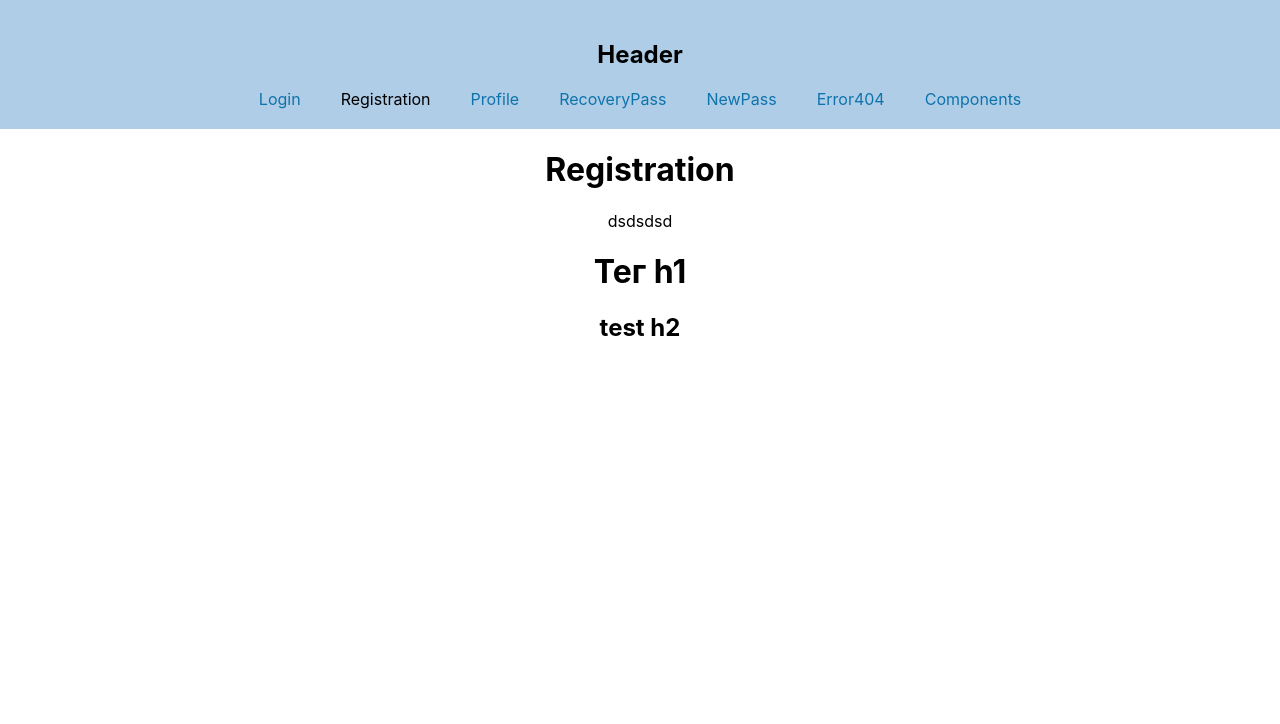
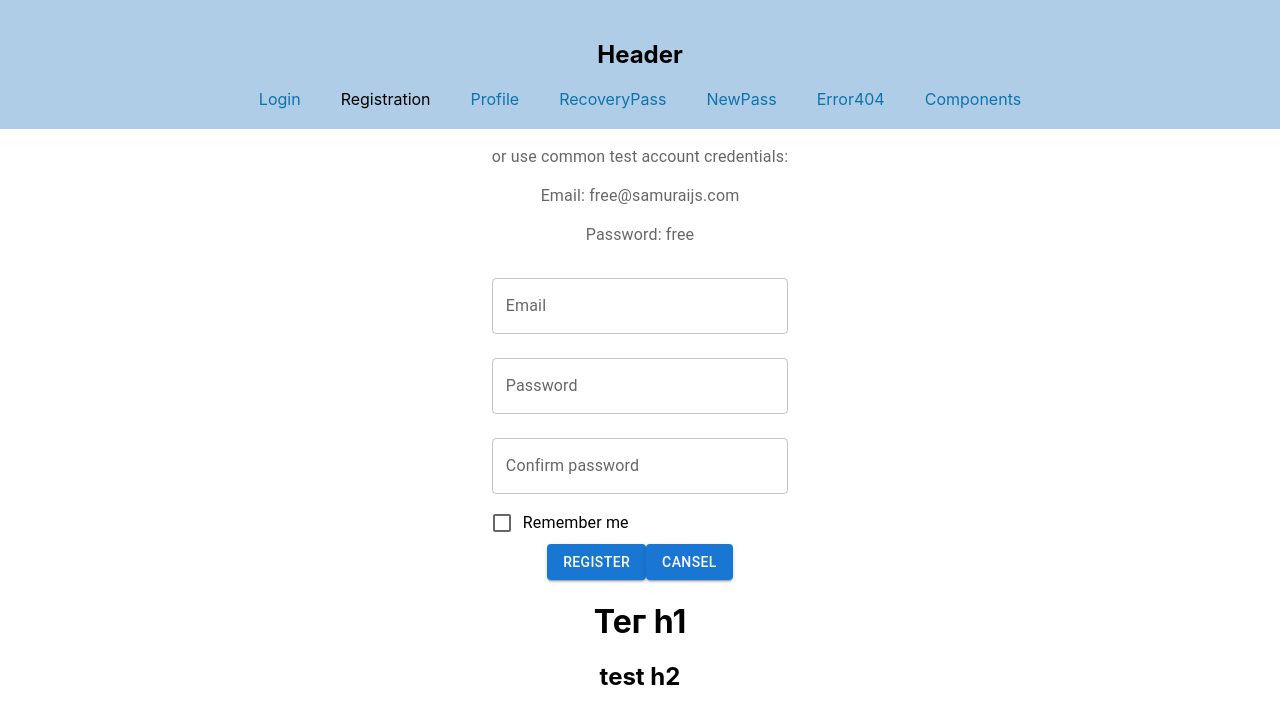
Before and after one commit to msaserj/inc-fridayproj, a React (Create React App) app: page /registration in a window 1280 px wide. Shown: the top 724 px of the page. Built offline with nearby package versions, Linux system fonts and the light colour scheme.

Commit message:
new_branches

```diff
--- a/package.json
+++ b/package.json
@@ -4,6 +4,9 @@
   "version": "0.1.0",
   "private": true,
   "dependencies": {
+    "@emotion/react": "^11.10.0",
+    "@emotion/styled": "^11.10.0",
+    "@mui/material": "^5.10.2",
     "@testing-library/jest-dom": "^5.14.1",
     "@testing-library/react": "^13.0.0",
     "@testing-library/user-event": "^13.2.1",
@@ -12,6 +15,7 @@
     "@types/react": "^18.0.0",
     "@types/react-dom": "^18.0.0",
     "axios": "^0.27.2",
+    "formik": "^2.2.9",
     "gh-pages": "^4.0.0",
     "react": "^18.2.0",
     "react-dom": "^18.2.0",
--- a/src/features/auth/registration/Registration.tsx
+++ b/src/features/auth/registration/Registration.tsx
@@ -1,6 +1,123 @@
+import {useFormik} from "formik";
+import {
+    Button,
+    Checkbox,
+    FormControl,
+    FormControlLabel,
+    FormGroup,
+    FormLabel,
+    Grid,
+    TextField
+} from "@mui/material";
+
+
+
+type ErrorFormikType = {
+    password?: string
+    confirmPassword?: string
+    email?: string
+    value?: string
+    description?: string
+}
+
 export const Registration = () => {
-    return<>
-        <h1>Registration</h1>
-        <div>dsdsdsd</div>
-    </>
+
+
+    // const dispatch = useDispatch()
+
+    //const isLoggedIn = useSelector<AppRootStateType, boolean>(state => state.auth.isLoggedIn);
+
+    const formik = useFormik({
+        validate: (values) => {
+            const errors: ErrorFormikType = {}
+            if (!values.email) {
+                errors.email = 'email is required';
+            } else if (!/^[A-Z/d._%+-]+@[A-Z/d.-]+\.[A-Z]{2,4}$/i.test(values.email)) {
+                errors.email = 'Invalid email address';
+            }
+            if (!values.password) {
+                errors.password = "password is required"
+            } else if (!values.confirmPassword) {
+                errors.confirmPassword = "password is required"
+            } else if (values.password.length < 8) {
+                errors.password = "min length 8 symbols"
+            } else if (values.confirmPassword.length < 8) {
+                errors.confirmPassword = "min length 8 symbols"
+            } else if (values.confirmPassword !== values.password) {
+                errors.confirmPassword = "confirm your password currently"
+            }
+            if (values.password != values.confirmPassword) {
+                errors.password = "passwords must be high"
+            }
+            return errors
+        },
+        initialValues: {
+            email: '',
+            password: '',
+            confirmPassword: "",
+            rememberMe: false
+        },
+        onSubmit: values => {
+
+            console.log(values)
+            //dispatch(loginTC(values));
+        },
+    })
+
+    /*   if (isLoggedIn) {
+          /// return <Redirect to={"/"} />
+       }*/
+
+
+    return <div>
+        <Grid item xs={4}>
+            <form onSubmit={formik.handleSubmit}>
+                <FormControl>
+                    <FormLabel>
+                        <p>
+                            or use common test account credentials:
+                        </p>
+                        <p> Email: free@samuraijs.com
+                        </p>
+                        <p>
+                            Password: free
+                        </p>
+                    </FormLabel>
+                    <FormGroup>
+                        <TextField
+                            label="Email"
+                            margin="normal"
+                            {...formik.getFieldProps("email")}
+                        />
+                        {formik.errors.email ? <div>{formik.errors.email}</div> : null}
+                        <TextField
+                            type="password"
+                            label="Password"
+                            margin="normal"
+                            {...formik.getFieldProps("password")}
+                        />
+                        {formik.errors.password ? <div>{formik.errors.password}</div> : null}
+                        <TextField
+                            type="password"
+                            label="Confirm password"
+                            margin="normal"
+                            {...formik.getFieldProps("confirmPassword")}
+                        />
+                        {formik.errors.password ? <div>{formik.errors.confirmPassword}</div> : null}
+                        <FormControlLabel
+                            label={'Remember me'}
+                            control={<Checkbox
+                                {...formik.getFieldProps("rememberMe")}
+                                checked={formik.values.rememberMe}
+                            />}
+                        />
+                        <div>
+                            <Button type={'submit'} variant={'contained'} color={'primary'} >Register</Button>
+                            <Button variant={'contained'} >Cansel</Button>
+                        </div>
+                    </FormGroup>
+                </FormControl>
+            </form>
+        </Grid>
+    </div>
 }
```
Also changed, not shown: src/App/store.ts (+19 -15 lines), 1 other file (tests, documents, lock files or other folders).
